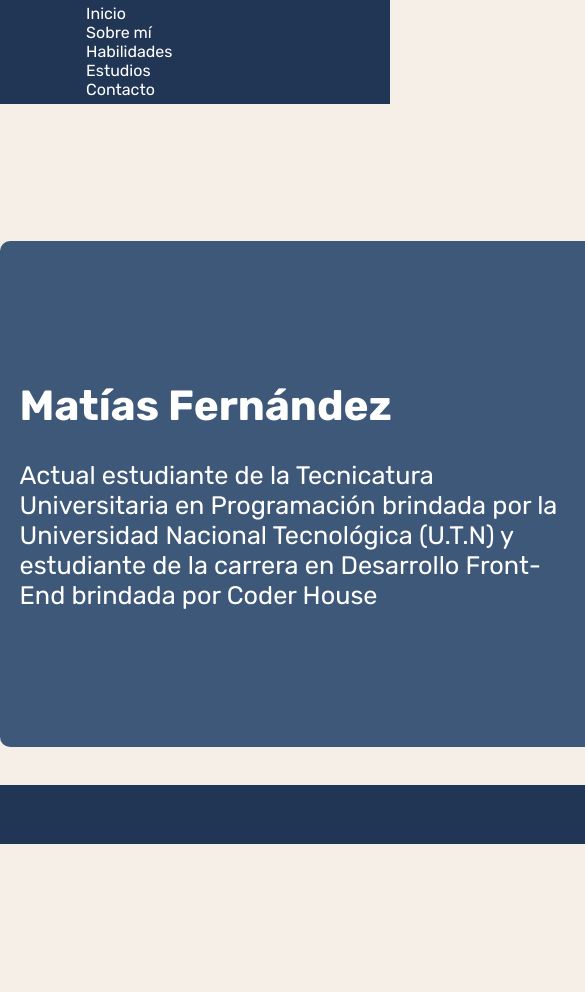
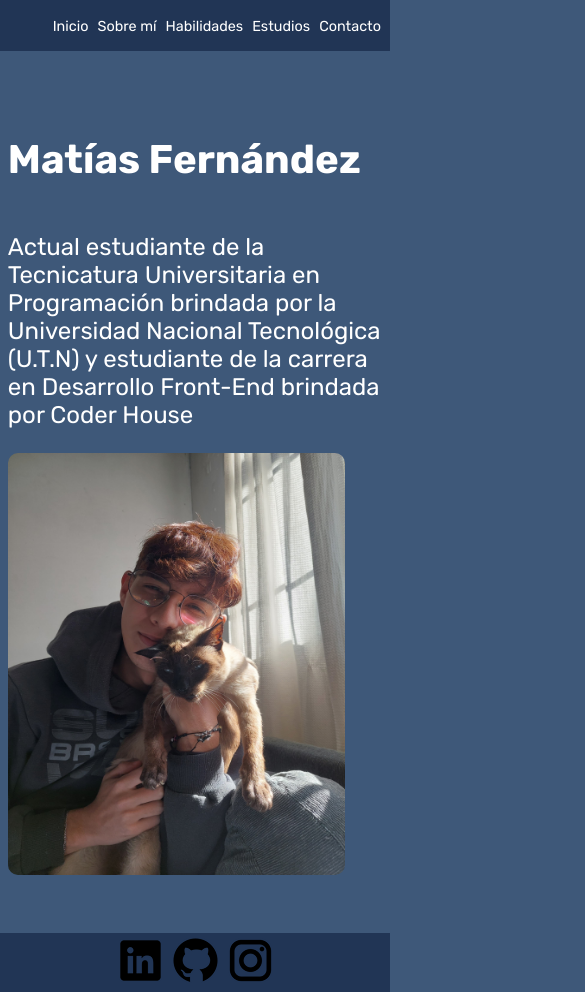
Before and after one commit to matias-05/proyecto-coder, a plain HTML site: page actividad-practica-1/index.html in a window 390 px wide. Shown: the top 992 px of the page, 585 px wide, since content can reach past the window. Before the commit the page ends 844 px from the top, so only its background shows below. Drawn offline with Linux system fonts and the light colour scheme.

Commit message:
primeros avances responsive

```diff
--- a/actividad-practica-1/index.html
+++ b/actividad-practica-1/index.html
@@ -16,25 +16,24 @@
 
     <!--ENCABEZADO-->
     <header>
-        <nav>
+        <nav class="nav-bar">
             <ul>
-                <a href="index.html" >Inicio</a>
-                <a href="sobre-mi.html" >Sobre mí</a>
-                <a href="habilidades.html" >Habilidades</a>
-                <a href="estudios.html" >Estudios</a>
-                <a href="contacto.html" >Contacto</a>
+                <li><a href="index.html" >Inicio</a></li>
+                <li><a href="sobre-mi.html" >Sobre mí</a></li>
+                <li><a href="habilidades.html" >Habilidades</a></li>
+                <li><a href="estudios.html" >Estudios</a></li>
+                <li><a href="contacto.html" >Contacto</a></li>
             </ul>
-
         </nav>
     </header>
     <!--CIERRE DE ENCABEZADO-->
 
     <!--SECCIÓN PRINCIPAL-->
     <main>
-        <div>
+
         <h1 class="titulo-inicio">Matías Fernández</h1>
         <p class="parrafo-inicio">Actual estudiante de la Tecnicatura Universitaria en Programación brindada por la Universidad Nacional Tecnológica (U.T.N) y estudiante de la carrera en Desarrollo Front-End brindada por Coder House</p>
-        </div>
+
         <img src="Imagenes/IMG-20240525-WA0009.jpg" alt="Foto de Matías" class="foto-mati">
     </main>
     <!--CIERRE DE SECCIÓN PRINCIPAL-->
--- a/actividad-practica-1/styles.css
+++ b/actividad-practica-1/styles.css
@@ -1,41 +1,44 @@
 /*CUERPO DE LA PÁGINA*/
 body {
-    margin: auto;
-    background-color: #F5EFE7;
+    background-color: #3E5879;
+    margin: 0;
+    padding: 0;
 }
 /*CIERRE DEL CUERPO DE LA PÁGINA*/
 
 /*HEADER*/
-header {
-    padding: 1%;
+.nav-bar {
+    display: flex;
+    flex-direction: column;
     background-color: #213555;
-    top: 0px;
-    margin-bottom: 137px;
-    font-size: 3%;
-    position: sticky;
-    z-index: 1;
-    display: flex;
+    position: relative;
+    right: 0;
+    left: 0;
+    margin-bottom: 50px;
     align-items: end;
-    justify-content: flex-end;
 }
 
-ul {
-    margin-right: 25vh;
+.nav-bar ul {
+    list-style: none;
+    display: flex;
+
+}
+
+.nav-bar a {
+    text-decoration: none;
+    font-size: 0.9rem;
+    color: white;
+    margin-right: 9px;
 }
 /*CIERRE HEADER*/
 
 /*MAIN*/
 main {
-    display: flex;
+    display: grid;
     align-items: center;
-    margin: auto;
-    padding: 5%;
-    width: 130vh;
-    height: 60vh;
+    justify-items: start;
     color: white;
-    background-color: #3E5879;
-    border-radius: 10px;
-
+    padding: 2%;
 }
 
 .foto-mati {
@@ -45,27 +48,28 @@ main {
 }
 
 .titulo-inicio {
-    font-size: 5vh;
+    font-size: 2.5em;
 }
 
 .parrafo-inicio {
-    font-size: 3vh;
-    margin-right: 25%;
+    font-size: 1.5em;
+
+}
+div {
+    max-width: 500px;
 }
 /*CIERRE MAIN*/
 
 /*FOOTER*/
 footer {
-    position: absolute;
-    bottom: 0;
     display: flex;
-    align-items: center;
+    flex-direction: row;
     justify-content: center;
-    gap: 50px;
     background-color: #213555;
-    width: 187.2vh;
-    margin-top: 137px;
-
+    position: relative;
+    right: 0;
+    left: 0;
+    margin-top: 50px;
 }
 /*CIERRE FOOTER*/
 
@@ -73,10 +77,3 @@ footer {
     font-family: "Rubik", serif;
     box-sizing: border-box;
 }
-
-a {
-    text-decoration: none;
-    font-size: 16px;
-    color: white;
-    margin-left: 5vh;
-}
```
Also changed, not shown: practica-grid/index.html (added, +86 -0 lines), practica-grid/styles.css (added, +12 -0 lines).
